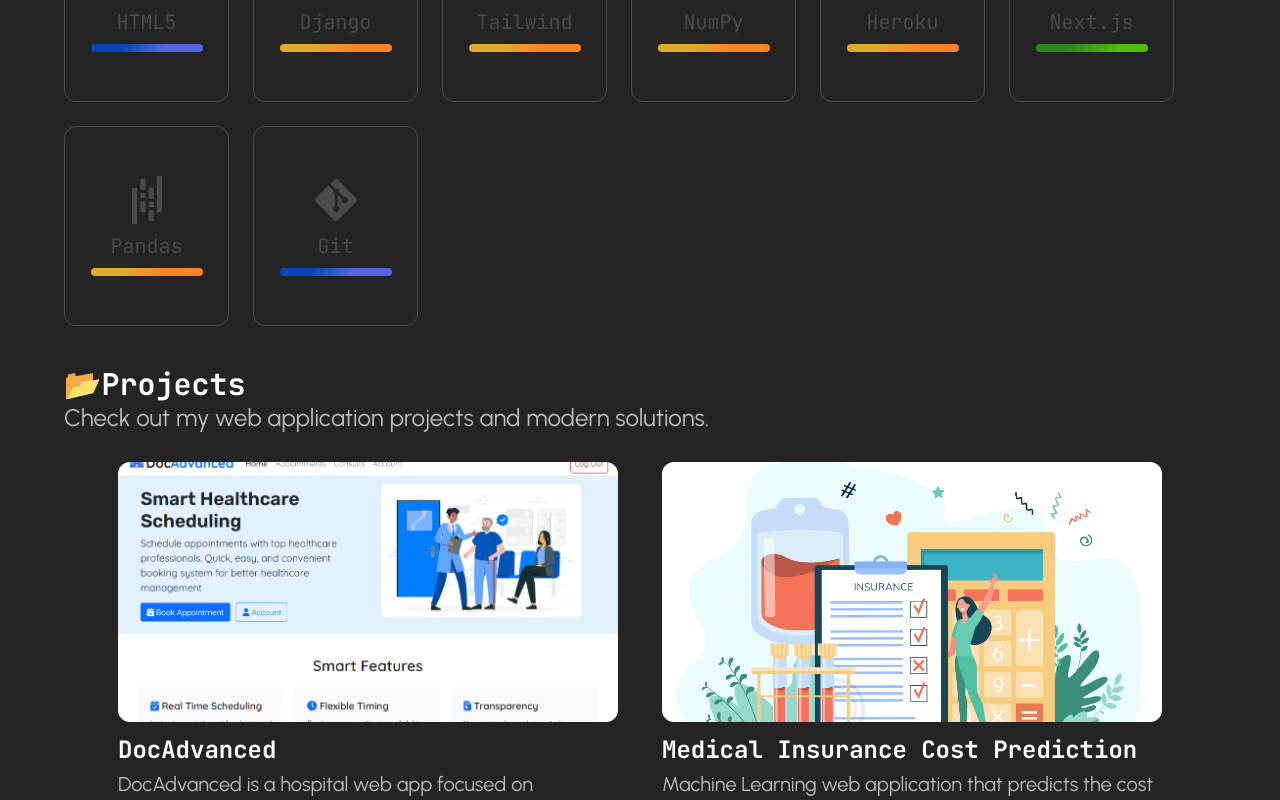
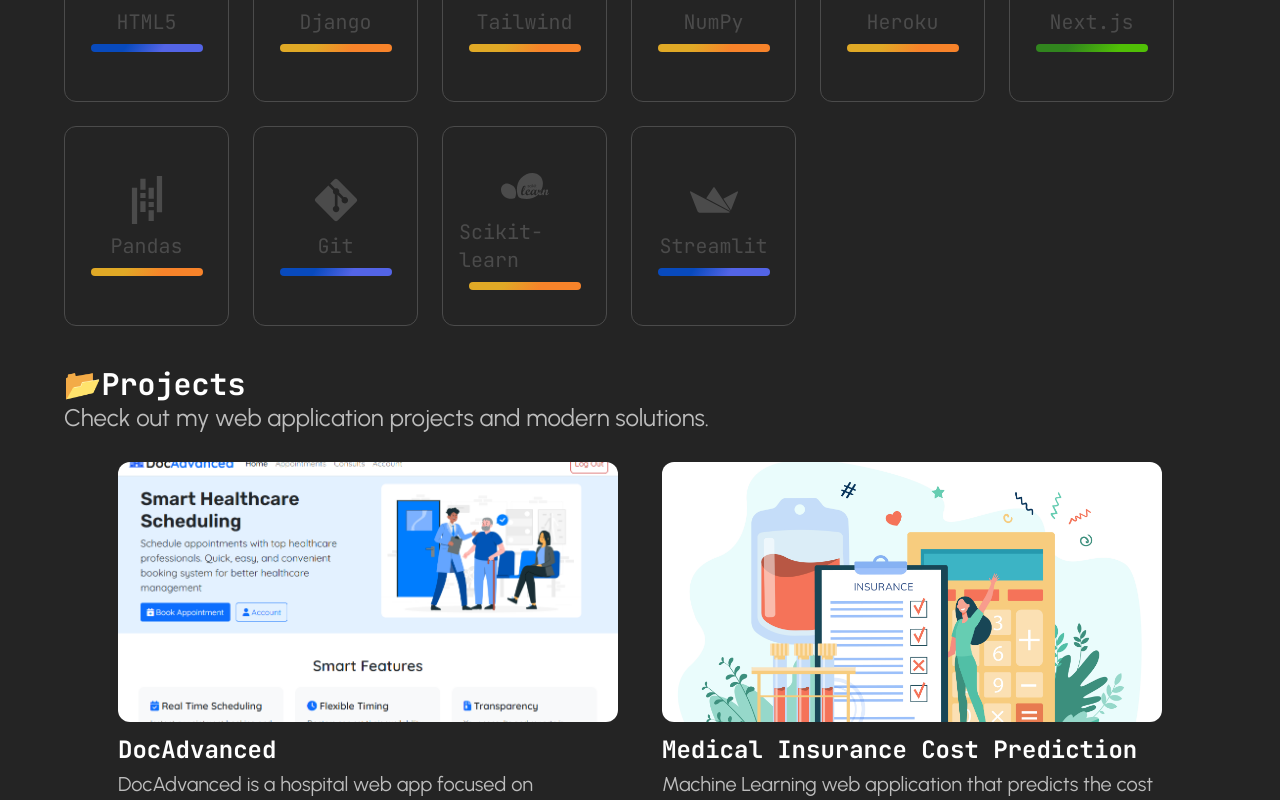
Before and after one commit to Jonatas-01/personal-portfolio, a React (Vite) app: page / in a window 1280 px wide. Shown: the part 1520-2320 px from the top of the page. Built offline with nearby package versions, Linux system fonts and the light colour scheme.

Commit message:
feat: add more skill cards to skill section

```diff
--- a/src/components/Projects/data/projectsData.ts
+++ b/src/components/Projects/data/projectsData.ts
@@ -16,7 +16,7 @@
         imageAlt: 'DocAdvanced Project Screenshot',
         title: 'DocAdvanced',
         description: 'DocAdvanced is a hospital web app focused on prioritising user-friendly access to healthcare services. This platform enables patients to effortlessly register and request consultations with registered medical professionals. Simultaneously, it empowers doctors to manage appointment requests, confirm scheduled sessions, or cancel them when necessary.',
-        technologies: ['Python', 'Django', 'HTML5', 'CSS3', 'JavaScript', 'PostgreSQL', 'Git', 'Heroku'],
+        technologies: ['Python', 'Django', 'HTML5', 'CSS3', 'JavaScript', 'PostgreSQL', 'Git', 'Heroku', 'Tailwind'],
         documentationLink: 'https://github.com/Jonatas-01/DocAdvanced',
         liveLink: 'https://doc-advanced-c1ddb943acbd.herokuapp.com/'
     },
--- a/src/components/Skills/SkillsCards.tsx
+++ b/src/components/Skills/SkillsCards.tsx
@@ -1,5 +1,5 @@
 import { FaPython, FaReact, FaCss3Alt, FaHtml5, FaGitAlt } from "react-icons/fa";
-import { SiTypescript, SiJavascript, SiPostgresql, SiPandas, SiDjango, SiTailwindcss, SiNumpy, SiHeroku } from "react-icons/si";
+import { SiTypescript, SiJavascript, SiPostgresql, SiPandas, SiDjango, SiTailwindcss, SiNumpy, SiHeroku, SiScikitlearn, SiStreamlit } from "react-icons/si";
 import { RiNextjsFill } from "react-icons/ri";
 import SkillsTag from "./SkillsTag";
 import type { JSX } from "react/jsx-runtime";
@@ -33,6 +33,8 @@
                 <Card skill="Next.js" icon={<RiNextjsFill />} level="learning" />
                 <Card skill="Pandas" icon={<SiPandas />} level="intermediate" />
                 <Card skill="Git" icon={<FaGitAlt />} level="advanced" />
+                <Card skill="Scikit-learn" icon={<SiScikitlearn />} level="intermediate" />
+                <Card skill="Streamlit" icon={<SiStreamlit />} level="advanced" />
             </div>
         </div>
     )
```
